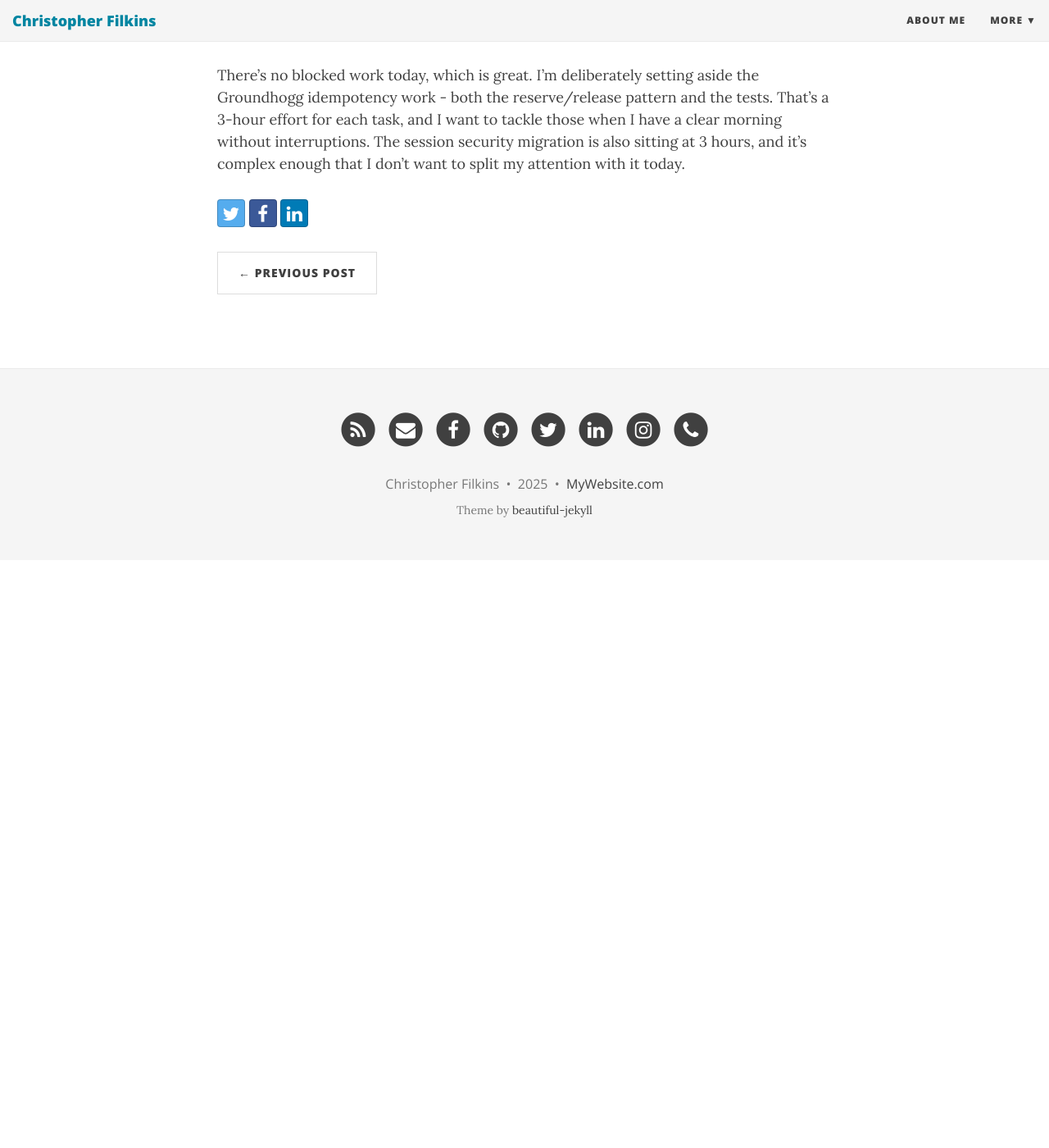
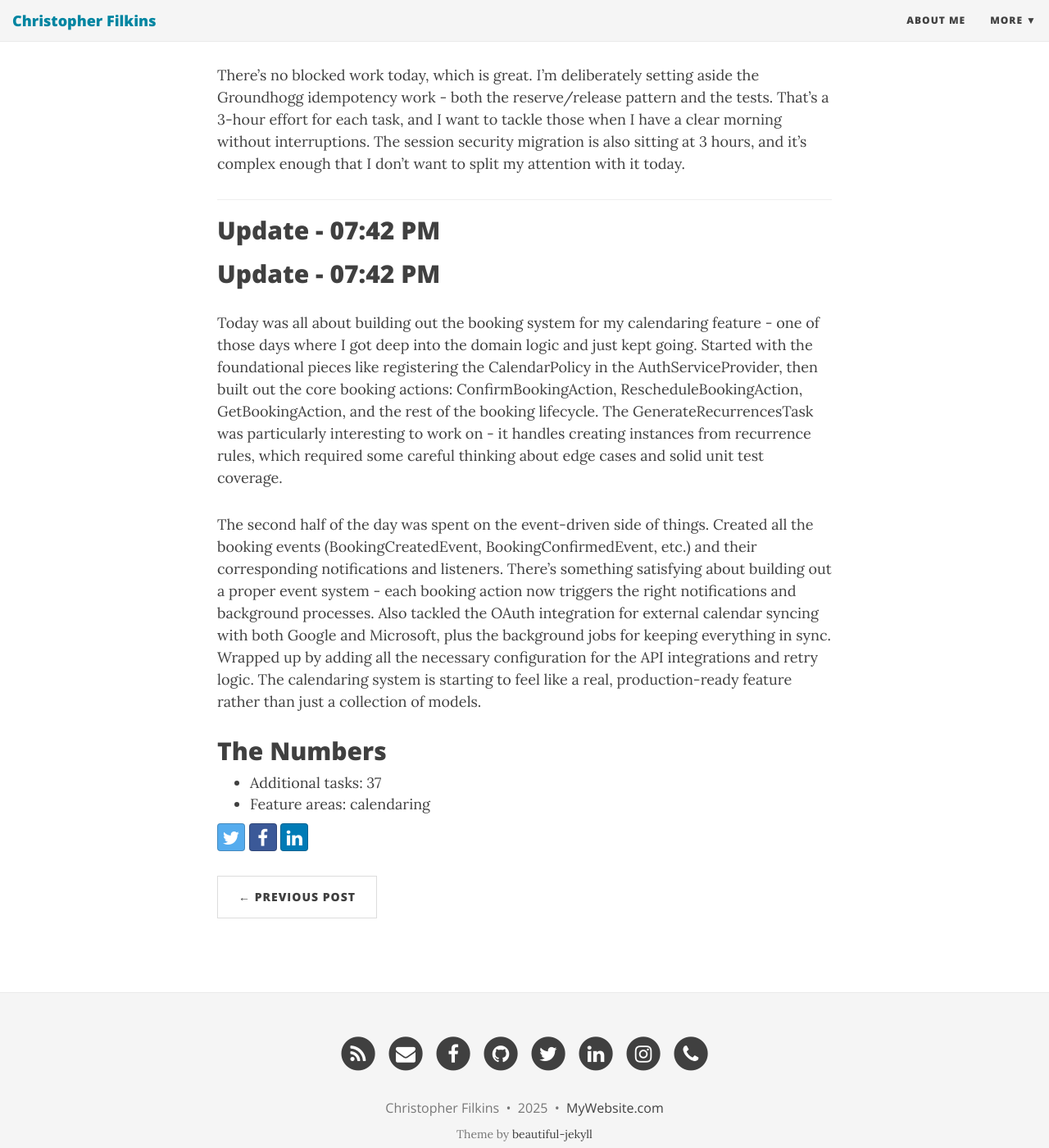
Before and after one commit to filchyboy/filchyboy.github.io, a Jekyll site: the page built from _posts/2025-12-15-todays-plan.md, in a window 1280 px wide and 1400 px high, scrolled down 1530 px. Shown: the whole window at 82% size. Built offline with Jekyll 4.4.1, drawn with Linux system fonts in a browser that asks for light colours; nearby versions of some CDN libraries; before the commit the page ends 2213 px from its top, so only the background shows below that.

Commit message:
Update build-in-public update: Calendaring

```diff
--- a/_posts/2025-12-15-todays-plan.md
+++ b/_posts/2025-12-15-todays-plan.md
@@ -28,3 +28,22 @@ I'm starting the week with a focus on accessibility and configuration infrastruc
 ## Parked
 
 There's no blocked work today, which is great. I'm deliberately setting aside the Groundhogg idempotency work - both the reserve/release pattern and the tests. That's a 3-hour effort for each task, and I want to tackle those when I have a clear morning without interruptions. The session security migration is also sitting at 3 hours, and it's complex enough that I don't want to split my attention with it today.
+
+---
+
+## Update - 07:42 PM
+
+## Update - 07:42 PM
+
+Today was all about building out the booking system for my calendaring feature - one of those days where I got deep into the domain logic and just kept going. Started with the foundational pieces like registering the CalendarPolicy in the AuthServiceProvider, then built out the core booking actions: ConfirmBookingAction, RescheduleBookingAction, GetBookingAction, and the rest of the booking lifecycle. The GenerateRecurrencesTask was particularly interesting to work on - it handles creating instances from recurrence rules, which required some careful thinking about edge cases and solid unit test coverage.
+
+The second half of the day was spent on the event-driven side of things. Created all the booking events (BookingCreatedEvent, BookingConfirmedEvent, etc.) and their corresponding notifications and listeners. There's something satisfying about building out a proper event system - each booking action now triggers the right notifications and background processes. Also tackled the OAuth integration for external calendar syncing with both Google and Microsoft, plus the background jobs for keeping everything in sync. Wrapped up by adding all the necessary configuration for the API integrations and retry logic. The calendaring system is starting to feel like a real, production-ready feature rather than just a collection of models.
+
+## The Numbers
+- Additional tasks: 37
+- Feature areas: calendaring
+<!-- Generated by dev-tracker publish_to_jekyll.py (AI mode) -->
+<!-- accomplished-date: 2025-12-15 -->
+<!-- unit-ids: calendaring-register-calendarpolicy-in-authserviceprovider,calendaring-task-91,calendaring-register-policies-in-authserviceprovider,calendaring-unit-tests-for-generaterecurrencestask,calendaring-create-confirmbookingaction,calendaring-create-reschedulebookingaction,calendaring-create-getbookingaction,calendaring-create-listbookingsaction,calendaring-create-marknoshowaction,calendaring-task-149,calendaring-task-150,calendaring-task-151,calendaring-create-bookingcreatedevent,calendaring-create-bookingconfirmedevent,calendaring-create-bookingcancelledevent,calendaring-create-bookingrescheduledevent,calendaring-create-noshowdetectedevent,calendaring-create-classhalffullevent-for-marketing-triggers,calendaring-task-160,calendaring-create-bookingremindernotification-scheduled,calendaring-create-bookingcancellationnotification,calendaring-task-163,calendaring-create-sendbookingconfirmationlistener,calendaring-create-schedulebookingreminderslistener,calendaring-create-notifymarketingonbookinglistener,calendaring-register-in-authserviceprovider,calendaring-register-policies-in-authserviceprovider-1,calendaring-task-259,calendaring-task-260,calendaring-add-oauth-callback-routes,calendaring-create-synccalendarjob---queued-sync-job,calendaring-task-267,calendaring-task-268,calendaring-add-google-calendar-api-config,calendaring-add-microsoft-graph-api-config,calendaring-add-sync-interval-configuration,calendaring-add-retry-configuration -->
+
+<!-- unit-ids: calendaring-add-google-calendar-api-config,calendaring-add-microsoft-graph-api-config,calendaring-add-oauth-callback-routes,calendaring-add-retry-configuration,calendaring-add-sync-interval-configuration,calendaring-create-bookingcancellationnotification,calendaring-create-bookingcancelledevent,calendaring-create-bookingconfirmedevent,calendaring-create-bookingcreatedevent,calendaring-create-bookingremindernotification-scheduled,calendaring-create-bookingrescheduledevent,calendaring-create-classhalffullevent-for-marketing-triggers,calendaring-create-confirmbookingaction,calendaring-create-getbookingaction,calendaring-create-listbookingsaction,calendaring-create-marknoshowaction,calendaring-create-noshowdetectedevent,calendaring-create-notifymarketingonbookinglistener,calendaring-create-reschedulebookingaction,calendaring-create-schedulebookingreminderslistener,calendaring-create-sendbookingconfirmationlistener,calendaring-create-synccalendarjob---queued-sync-job,calendaring-register-calendarpolicy-in-authserviceprovider,calendaring-register-in-authserviceprovider,calendaring-register-policies-in-authserviceprovider,calendaring-register-policies-in-authserviceprovider-1,calendaring-task-149,calendaring-task-150,calendaring-task-151,calendaring-task-160,calendaring-task-163,calendaring-task-259,calendaring-task-260,calendaring-task-267,calendaring-task-268,calendaring-task-91,calendaring-unit-tests-for-generaterecurrencestask -->
```
